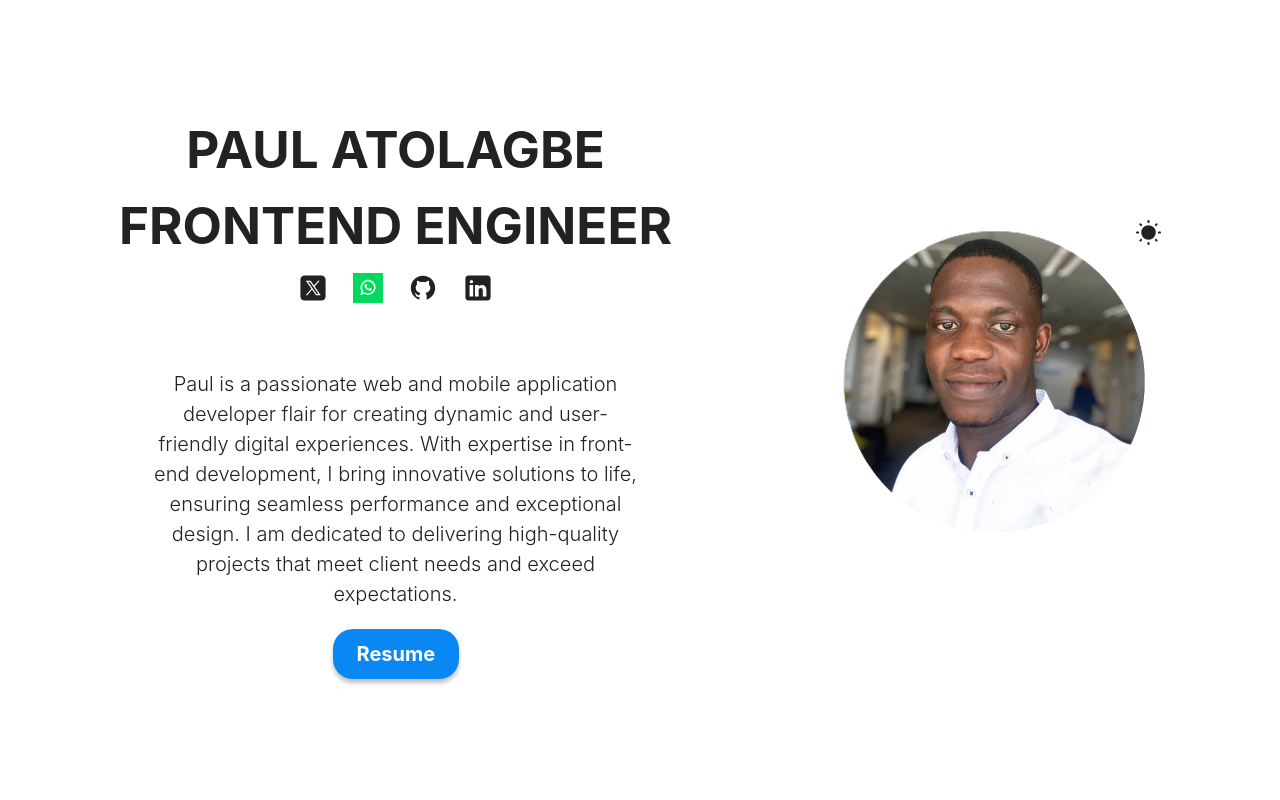
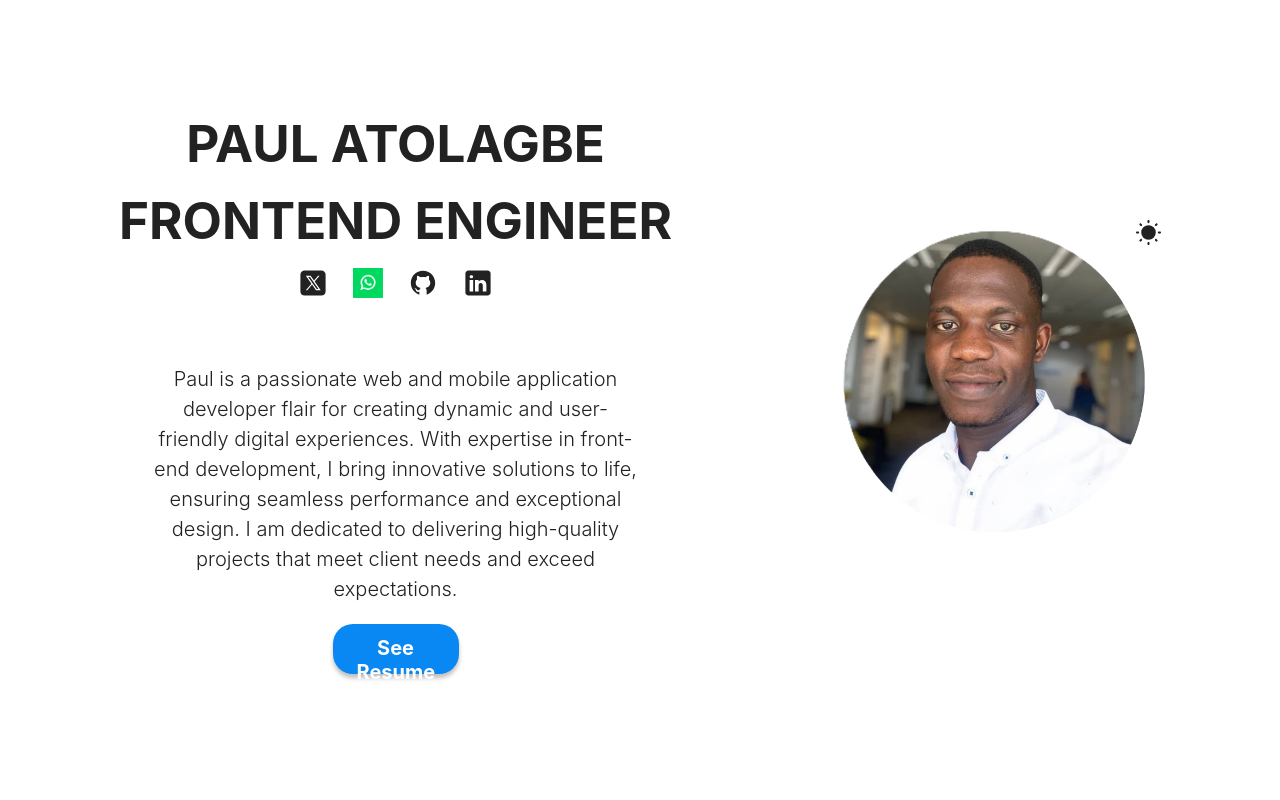
Before and after one commit to pauljsd/paul-atolagbe, a React (Vite) app: page / in a window 1280 px wide. Shown: the top 800 px of the page. Built offline with nearby package versions, Linux system fonts and the light colour scheme.

Commit message:
checking out vercel CICD

```diff
--- a/src/sections/Hero/Hero.jsx
+++ b/src/sections/Hero/Hero.jsx
@@ -66,7 +66,7 @@ function Hero() {
           expectations.
         </p>
         <a href={CV} download>
-          <button className="hover">Resume</button>
+          <button className="hover">See Resume</button>
         </a>
       </div>
     </section>
```
